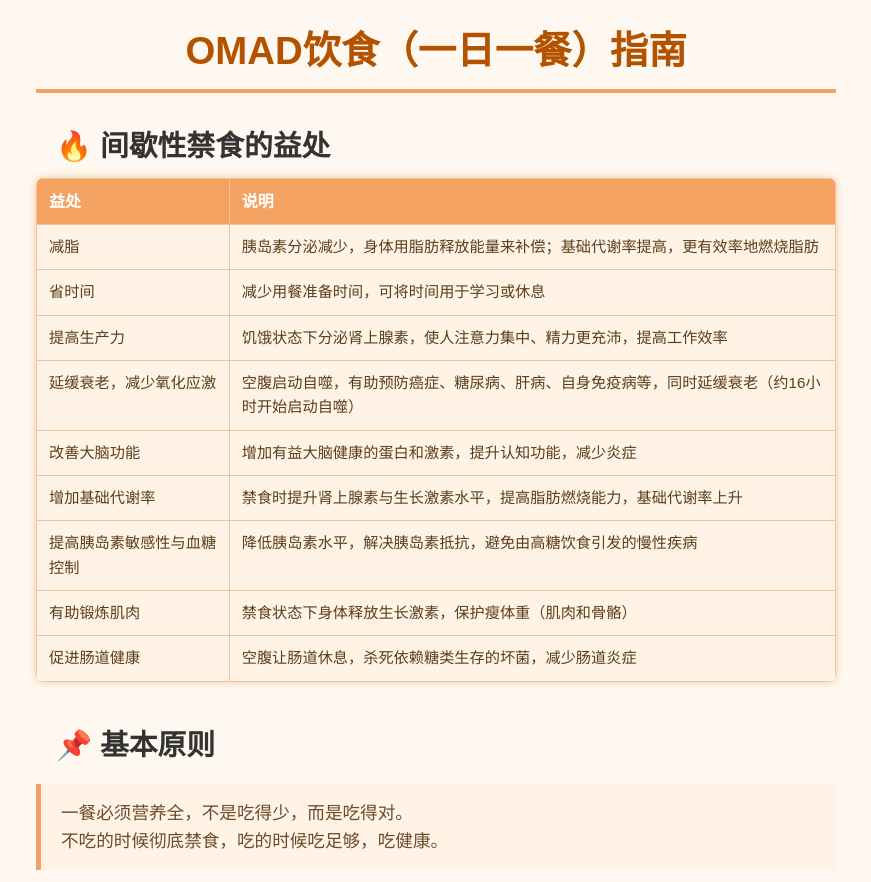
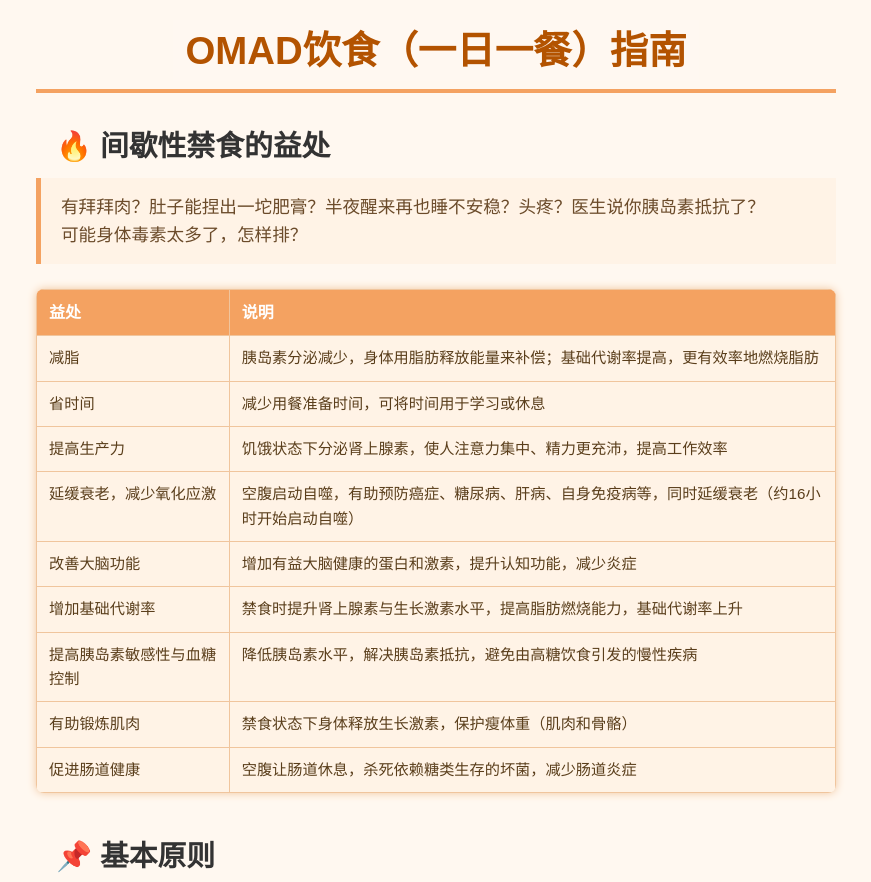
Before and after one commit to Sandy-long/lean-OMAD, a plain HTML site: page index.html in a window 1280 px wide. Shown: the top 882 px of the page, without its empty margins (204-1075 px from the left). Drawn offline with Linux system fonts and the light colour scheme.

Commit message:
Update index.html

```diff
--- a/index.html
+++ b/index.html
@@ -148,6 +148,11 @@
 </header>
 
 <h1>🔥 间歇性禁食的益处</h1>
+	<div class="intro">
+
+有拜拜肉？肚子能捏出一坨肥膏？半夜醒来再也睡不安稳？头疼？医生说你胰岛素抵抗了？
+<br />可能身体毒素太多了，怎样排？
+</div>
 <table>
   <thead>
     <tr>
```
